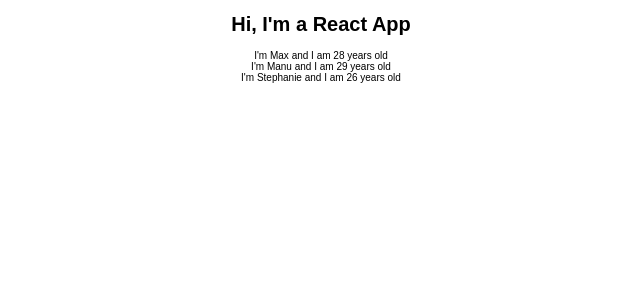
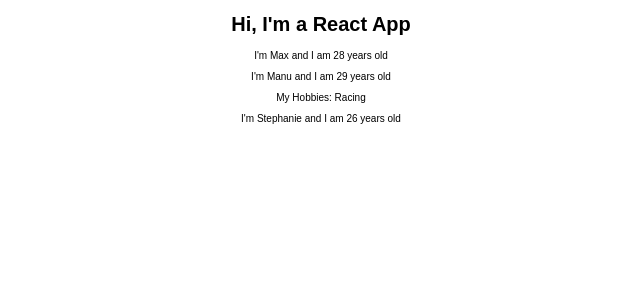
Before and after one commit to MatthiasBakken/react-complete-guide, a React (Create React App) app: page / in a window 1280 px wide. Shown: the top 300 px of the page, without its empty margins (319-959 px from the left). Built offline with nearby package versions, Linux system fonts and the light colour scheme.

Commit message:
Using props.children

```diff
--- a/src/App.js
+++ b/src/App.js
@@ -9,7 +9,7 @@ class App extends Component {
       <div className="App">
         <h1>Hi, I'm a React App</h1>
         <Person name="Max" age="28" />
-        <Person name="Manu" age="29" />
+        <Person name="Manu" age="29" >My Hobbies: Racing</Person>
         <Person name="Stephanie" age="26" />
       </div>
     );
--- a/src/Person/Person.js
+++ b/src/Person/Person.js
@@ -3,7 +3,8 @@ import React from 'react';
 const Person = (props) => {
   return (
     <div>
-      I'm {props.name} and I am {props.age} years old
+      <p>I'm {props.name} and I am {props.age} years old</p>
+      <p>{props.children}</p>
     </div>
   );
 }
```
